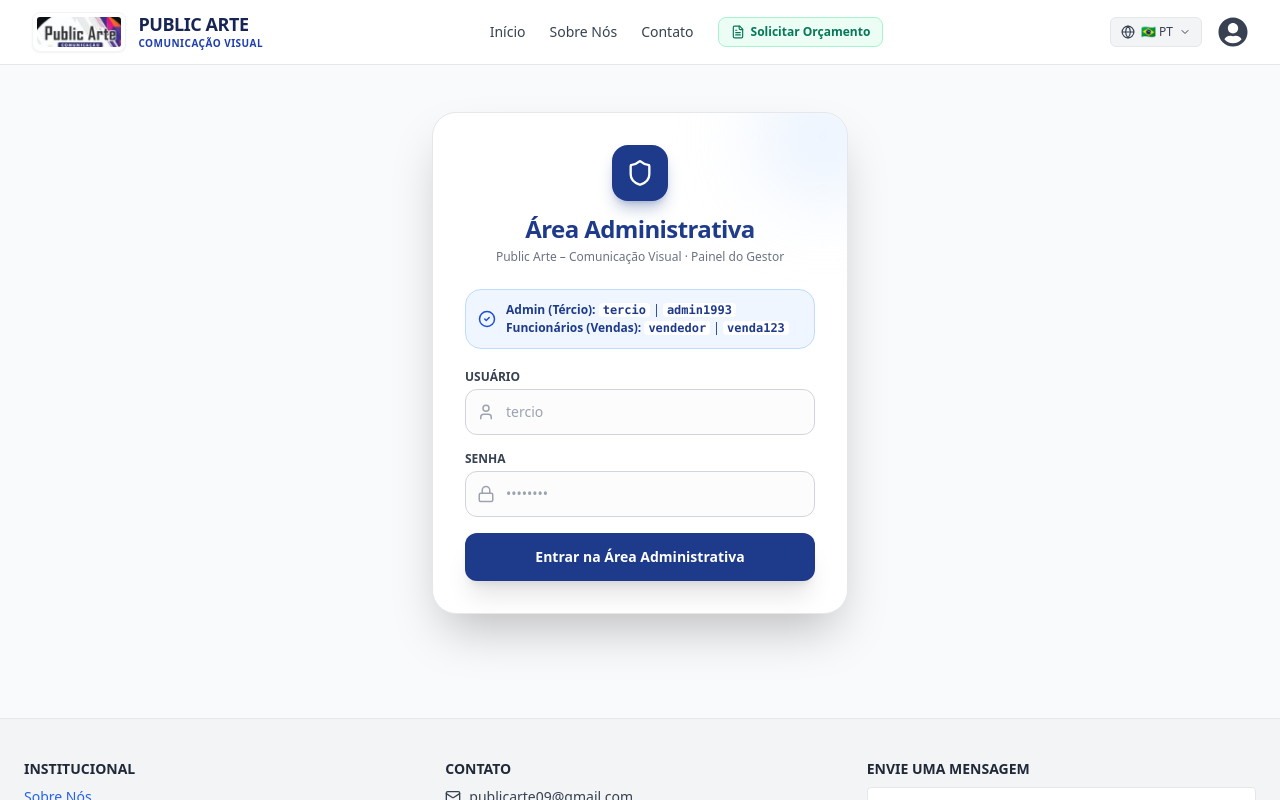
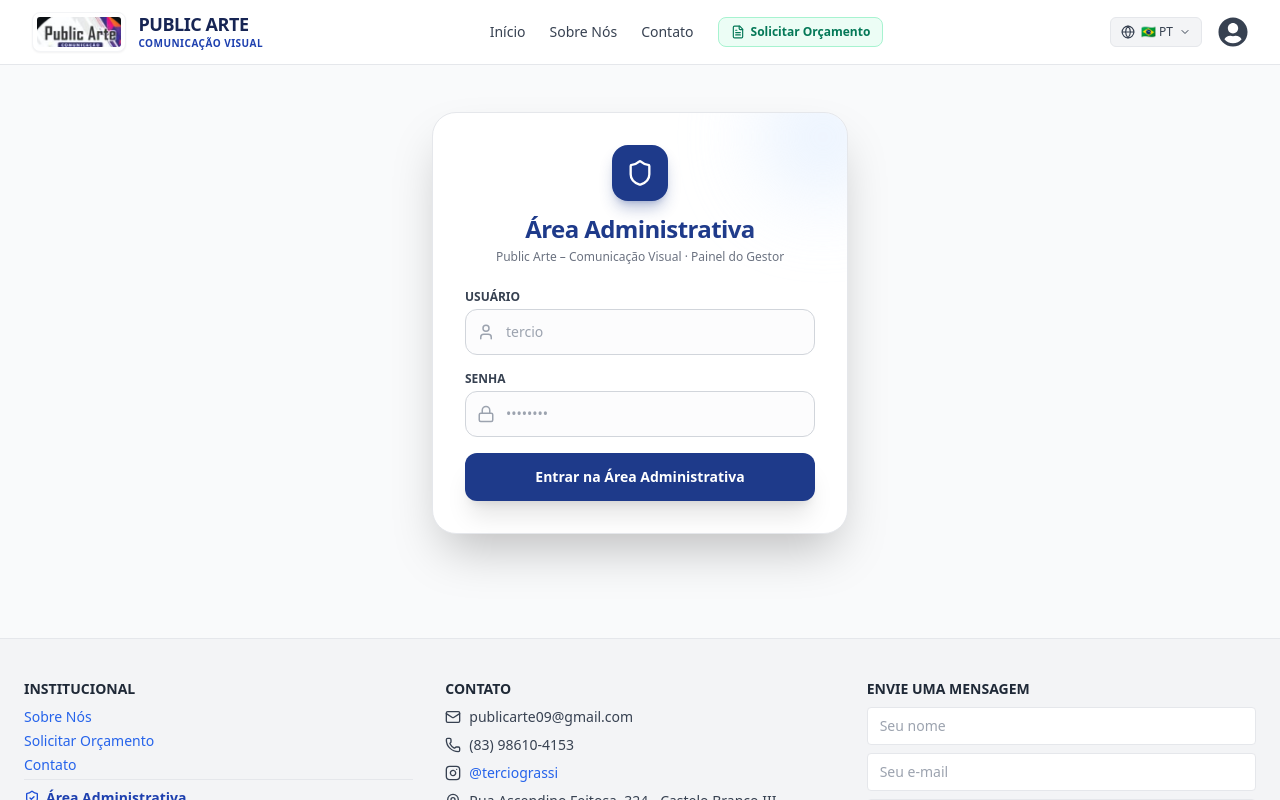
Before and after one commit to HelpUSA/publicarte, a React (Vite) app: page /login in a window 1280 px wide. Shown: the top 800 px of the page. Built offline with nearby package versions, Linux system fonts and the light colour scheme.

Commit message:
security(pub-137): remove exposed credentials from login page

```diff
--- a/src/pages/Login.jsx
+++ b/src/pages/Login.jsx
@@ -77,7 +77,7 @@ export default function Login() {
     }
 
     setLoading(false);
-    setErro("Acesso negado. Admin: 'tercio' / 'admin1993' | Vendedor: 'vendedor' / 'venda123'");
+    setErro("Usuário ou senha incorretos. Por favor, verifique suas credenciais.");
   };
 
   return (
@@ -96,14 +96,6 @@ export default function Login() {
             <p className="text-gray-500 text-xs mt-1">
               {t('loginSubtitle')}
             </p>
-          </div>
-
-          <div className="bg-blue-50 border border-blue-200 rounded-2xl p-3 mb-5 text-xs text-blue-900 flex items-center gap-2.5">
-            <CheckCircle2 size={18} className="text-blue-700 shrink-0" />
-            <div className="space-y-0.5">
-              <div><strong>Admin (Tércio):</strong> <code className="bg-white px-1 rounded font-mono font-bold">tercio</code> | <code className="bg-white px-1 rounded font-mono font-bold">admin1993</code></div>
-              <div><strong>Funcionários (Vendas):</strong> <code className="bg-white px-1 rounded font-mono font-bold">vendedor</code> | <code className="bg-white px-1 rounded font-mono font-bold">venda123</code></div>
-            </div>
           </div>
 
           {erro && (
```
Also changed, not shown: public/informacoes_secretas.jpg (added).
